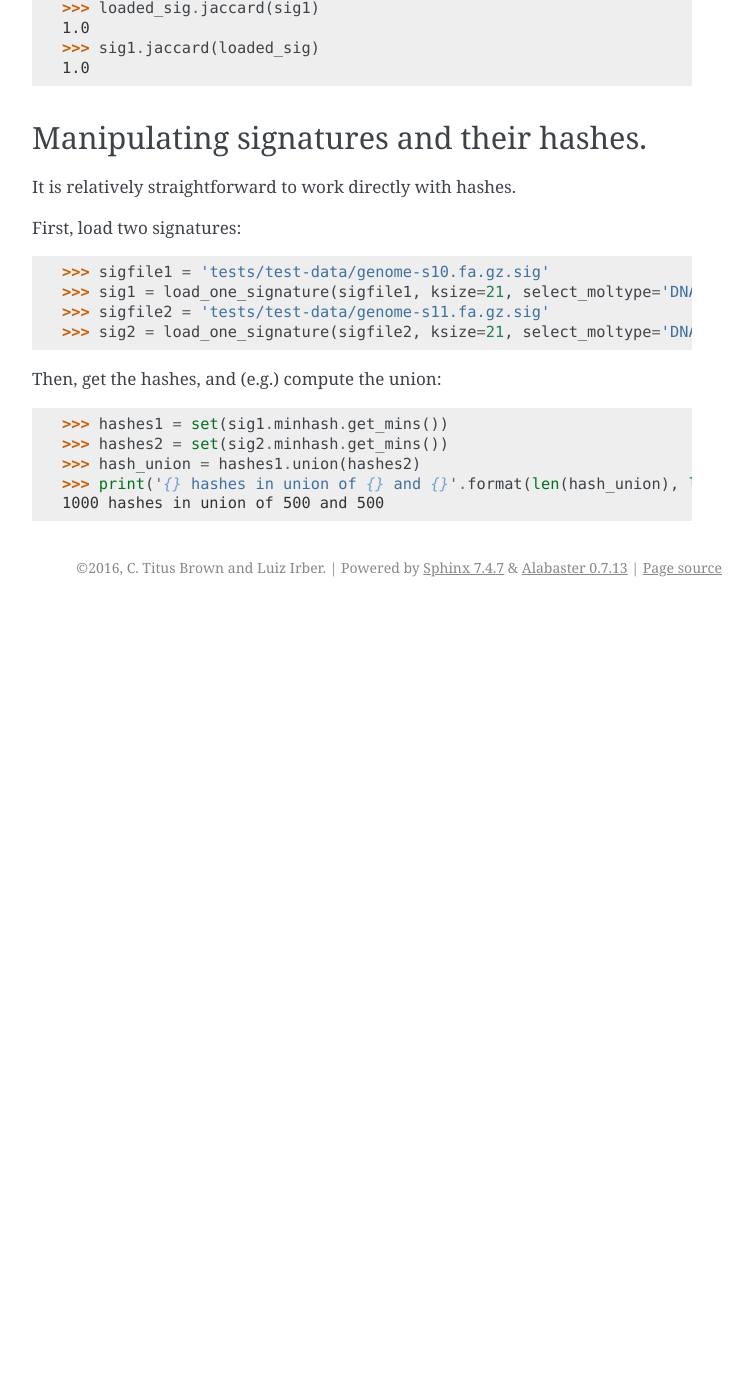
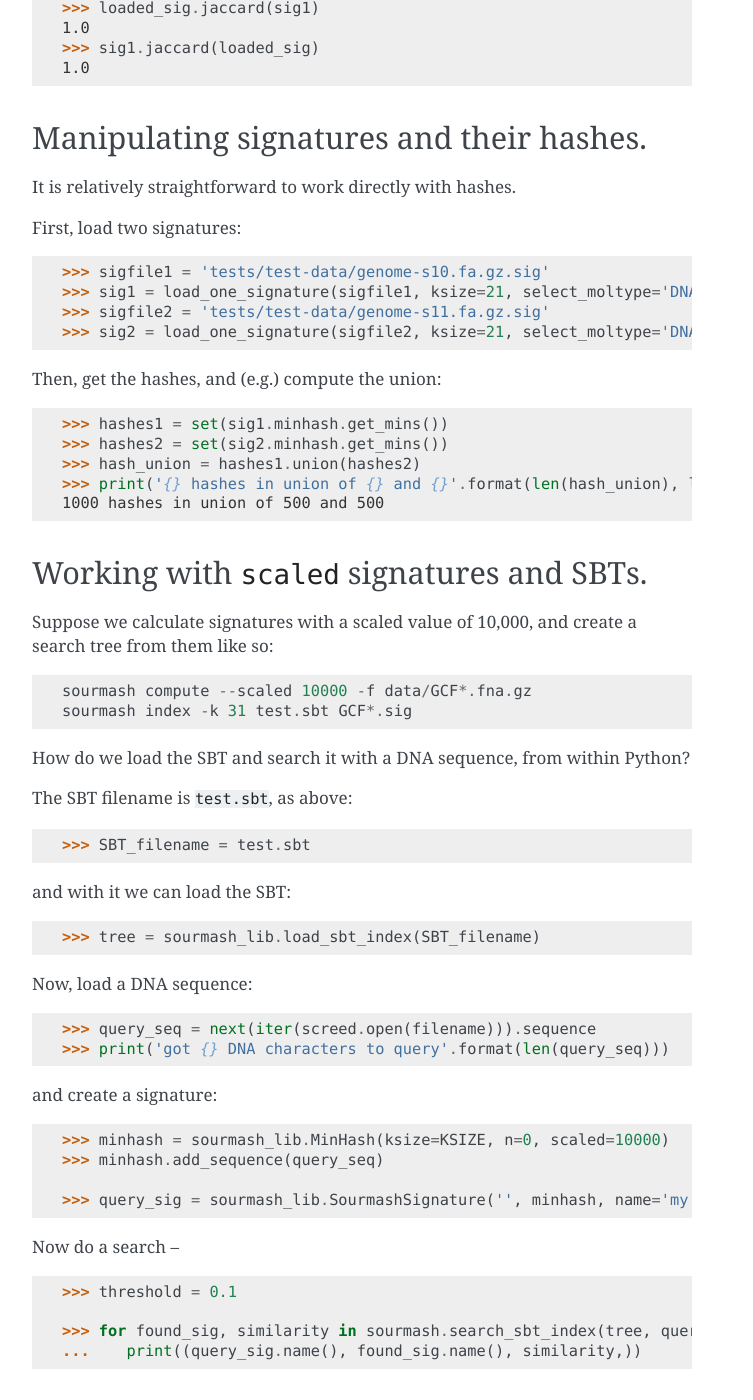
Before and after one commit to sourmash-bio/sourmash, a Sphinx documentation site: the page built from doc/api-example.md, in a window 1280 px wide and 1400 px high, scrolled down 2236 px. Shown: the whole window, without its empty margins (388-1141 px from the left). Built offline with Sphinx 7.4.7, drawn with Linux system fonts in a browser that asks for light colours; pages that are not in the unit, such as notebooks, are missing from menus; before the commit the page ends 2843 px from its top, so only the background shows below that; some of the changed text lies outside the part shown.

Commit message:
add SBT loading and search; currently breaks doctests, tho

````diff
--- a/doc/api-example.md
+++ b/doc/api-example.md
@@ -1,6 +1,4 @@
-
 # `sourmash` Python examples
-
 
 ## A first example: two k-mers
 
@@ -163,3 +161,50 @@ Then, get the hashes, and (e.g.) compute the union:
 1000 hashes in union of 500 and 500
 
 ```
+
+## Working with `scaled` signatures and SBTs.
+
+Suppose we calculate signatures with a scaled value of 10,000, and
+create a search tree from them like so:
+
+```
+sourmash compute --scaled 10000 -f data/GCF*.fna.gz
+sourmash index -k 31 test.sbt GCF*.sig
+```
+
+How do we load the SBT and search it with a DNA sequence,
+from within Python?
+
+The SBT filename is `test.sbt`, as above:
+```
+>>> SBT_filename = test.sbt
+```
+
+and with it we can load the SBT:
+```
+>>> tree = sourmash_lib.load_sbt_index(SBT_filename)
+```
+
+Now, load a DNA sequence:
+
+```
+>>> query_seq = next(iter(screed.open(filename))).sequence
+>>> print('got {} DNA characters to query'.format(len(query_seq)))
+```
+
+and create a signature:
+```
+>>> minhash = sourmash_lib.MinHash(ksize=KSIZE, n=0, scaled=10000)
+>>> minhash.add_sequence(query_seq)
+
+>>> query_sig = sourmash_lib.SourmashSignature('', minhash, name='my favorite query')
+```
+
+Now do a search --
+
+```
+>>> threshold = 0.1
+
+>>> for found_sig, similarity in sourmash.search_sbt_index(tree, query_sig, threshold):
+...    print((query_sig.name(), found_sig.name(), similarity,))
+```
````
Also changed, not shown: other parts of doc/api-example.md (+1 -1 lines).
